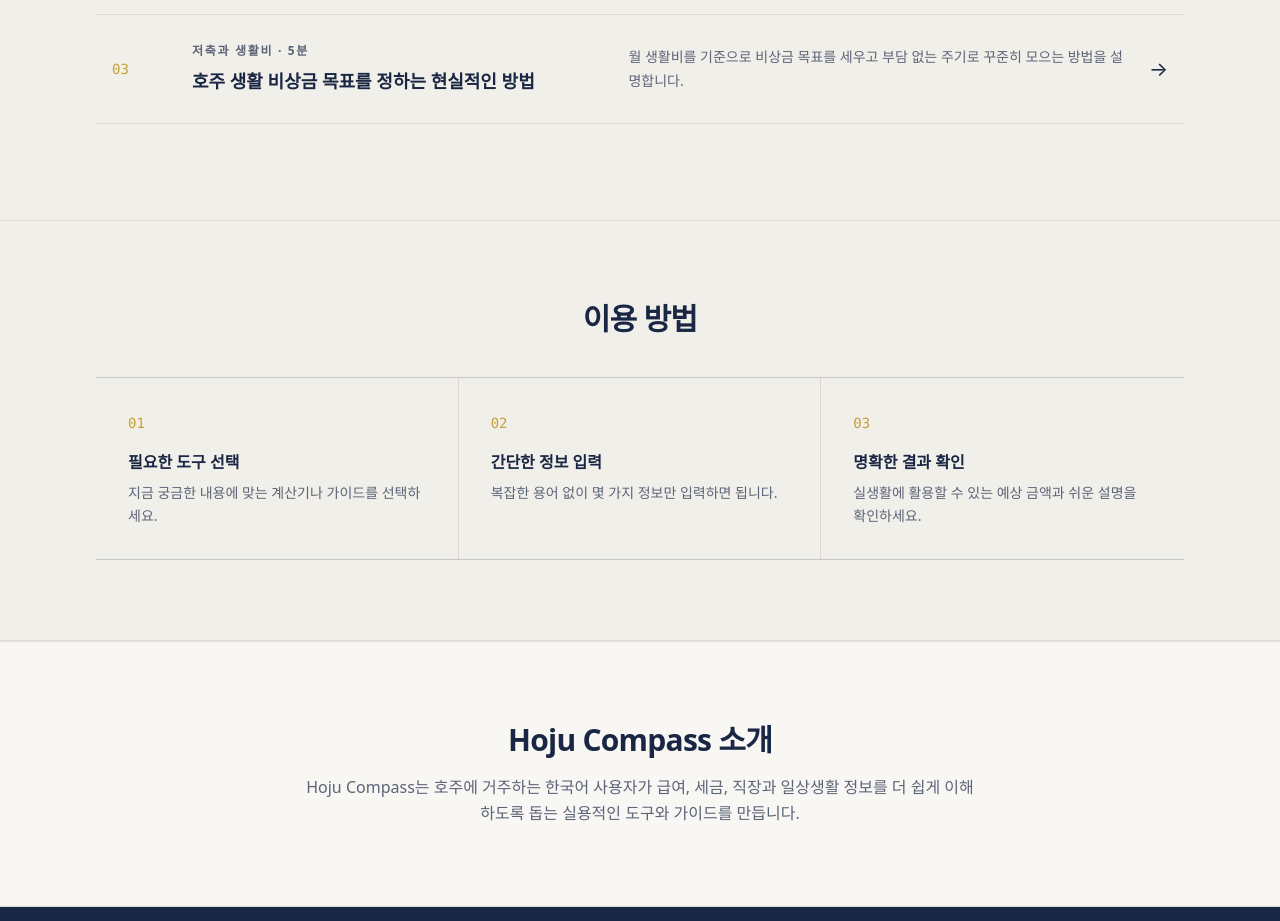
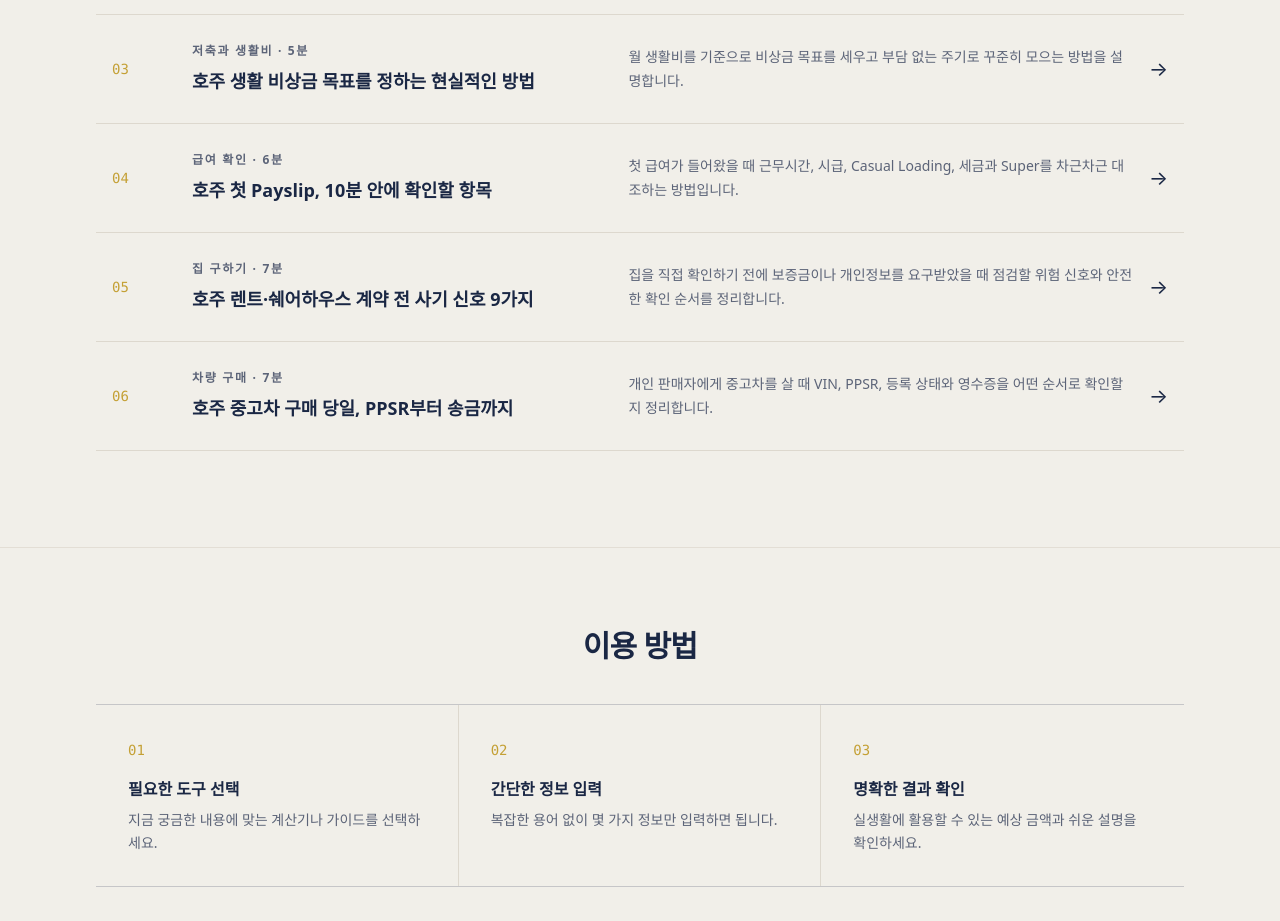
Before and after one commit to jelov219au/aussie-compass, a Next.js app: page / in a window 1280 px wide. Shown: the part 3820-4741 px from the top of the page. Built offline with nearby package versions, Linux system fonts and the light colour scheme; no server answers.

Commit message:
Add practical housing pay and car guides

```diff
--- a/src/data/articles.ts
+++ b/src/data/articles.ts
@@ -7,6 +7,7 @@ export type Article = {
   toolHref: string;
   toolLabel: string;
   sections: Array<{ heading: string; paragraphs?: string[]; bullets?: string[] }>;
+  sources?: Array<{ label: string; href: string }>;
 };
 
 export const articles: Article[] = [
@@ -54,6 +55,55 @@ export const articles: Article[] = [
       { heading: "목표는 단계적으로", paragraphs: ["처음부터 큰 금액을 목표로 하면 시작하기 어려울 수 있습니다. 1차로 작은 완충 자금을 만들고, 이후 한 달치 필수 지출, 마지막으로 여러 달을 버틸 수 있는 금액으로 확장해 보세요. MoneySmart는 일반적인 목표로 약 3개월치 지출을 안내합니다."] },
       { heading: "꾸준함을 만드는 방법", bullets: ["급여일 직후 자동 이체 설정", "생활비 계좌와 분리", "매주 또는 격주로 완료 기록", "목표의 25%·50%·75% 지점 확인", "예상치 못한 인출 후에도 다시 시작"] },
     ],
+    sources: [{ label: "MoneySmart — Save for an emergency fund", href: "https://moneysmart.gov.au/saving/save-for-an-emergency-fund" }],
+  },
+  {
+    slug: "first-payslip-checklist-australia",
+    title: "호주 첫 Payslip, 10분 안에 확인할 항목",
+    description: "첫 급여가 들어왔을 때 근무시간, 시급, Casual Loading, 세금과 Super를 차근차근 대조하는 방법입니다.",
+    category: "급여 확인",
+    readingTime: "6분",
+    toolHref: "/payslip-guide",
+    toolLabel: "Payslip 항목 확인하기",
+    sections: [
+      { heading: "통장 금액만 확인하면 놓치는 것이 있습니다", paragraphs: ["은행에 입금된 금액은 세금과 공제 후 금액인 Net Pay입니다. 정확한 급여를 확인하려면 Payslip의 근무기간, 시급, 시간, Loading과 Penalty, 공제 내역을 실제 근무 기록과 함께 봐야 합니다."] },
+      { heading: "가장 먼저 볼 기본 정보", bullets: ["내 이름과 고용주 이름·ABN", "급여 지급일과 Pay period", "Gross Pay와 Net Pay", "기본 시급과 계산된 근무시간", "Casual Loading, 주말·공휴일 Penalty, Allowance가 별도로 표시됐는지", "PAYG 원천징수와 Super 정보"] },
+      { heading: "내 기록과 한 줄씩 대조하세요", paragraphs: ["로스터와 출퇴근 기록을 열고 일반 근무, 주말, 공휴일, 휴식시간을 나눠 Payslip과 비교하세요. 첫 급여부터 같은 방식으로 확인하면 반복되는 누락을 빠르게 발견할 수 있습니다."], bullets: ["Roster 또는 근무시간 캡처 보관", "계약서의 고용 형태와 시급 확인", "적용 Award와 Classification 확인", "Payslip PDF와 실제 입금 내역 함께 보관"] },
+      { heading: "차이가 있다면 먼저 사실을 정리하세요", paragraphs: ["누락된 날짜와 시간, 예상 시급, Payslip에 표시된 금액을 표로 정리한 뒤 고용주나 Payroll 담당자에게 서면으로 문의하세요. 해결되지 않으면 Fair Work Ombudsman의 공식 안내를 확인할 수 있습니다. Payslip은 급여일로부터 1 working day 이내에 제공돼야 합니다."] },
+    ],
+    sources: [{ label: "Fair Work Ombudsman — Pay slips and record-keeping", href: "https://www.fairwork.gov.au/pay-and-wages/paying-wages/pay-slips" }],
+  },
+  {
+    slug: "australia-rental-scam-red-flags",
+    title: "호주 렌트·쉐어하우스 계약 전 사기 신호 9가지",
+    description: "집을 직접 확인하기 전에 보증금이나 개인정보를 요구받았을 때 점검할 위험 신호와 안전한 확인 순서를 정리합니다.",
+    category: "집 구하기",
+    readingTime: "7분",
+    toolHref: "/property-inspection-checklist",
+    toolLabel: "집 방문 체크리스트 열기",
+    sections: [
+      { heading: "급한 마음을 이용하는 제안을 경계하세요", paragraphs: ["집이 부족하거나 입주일이 가까우면 확인 전에 돈부터 보내고 싶어질 수 있습니다. 하지만 실제 주소가 존재한다는 사실만으로 게시자가 그 집을 빌려줄 권한이 있다는 뜻은 아닙니다."] },
+      { heading: "멈추고 확인해야 할 신호", bullets: ["집을 보여주지 못한다며 선입금을 요구함", "시세보다 지나치게 저렴하고 오늘 바로 결정하라고 재촉함", "해외 체류 중이라며 열쇠를 택배로 보내겠다고 함", "계약 상대의 이름과 입금 계좌 명의가 다름", "주소나 사진을 검색했더니 다른 가격·연락처의 광고가 나옴", "정식 계약 내용 없이 현금이나 송금 서비스만 요구함", "검증 전 여권 전체 사본이나 은행 정보를 이메일로 요구함", "수리·공과금·Bond 부담 주체를 적어주지 않음", "질문에 답하지 않고 메시지를 다른 앱으로 옮기려 함"] },
+      { heading: "돈을 보내기 전 확인 순서", bullets: ["가능하면 직접 방문하고 내부와 열쇠 접근을 확인", "주소, 게시자 이름, 이메일과 사진을 각각 검색", "임대인·에이전트·기존 세입자 중 누구와 계약하는지 확인", "주세와 공과금, Bond, 최소 거주기간, 퇴거 통지를 서면으로 받기", "해당 주의 Bond 납부·등록 절차와 영수증 확인", "송금 전 계약 상대와 계좌 명의를 다시 대조"] },
+      { heading: "신분증은 필요한 범위만 제출하세요", paragraphs: ["렌트 신청 과정에서 신원 확인 자료가 필요할 수 있지만, 상대방과 절차를 검증하기 전에 민감한 전체 문서를 보내지는 마세요. TFN, 은행 비밀번호, 카드 보안번호는 주거 계약 확인에 필요하지 않습니다. 의심스러운 광고나 송금 피해는 Scamwatch와 해당 결제기관에 신속히 알리세요."] },
+    ],
+    sources: [{ label: "Scamwatch — Looking for rental properties online?", href: "https://www.scamwatch.gov.au/about-us/news-and-alerts/looking-for-rental-properties-online-watch-out-for-scams" }],
+  },
+  {
+    slug: "used-car-ppsr-purchase-day-checklist",
+    title: "호주 중고차 구매 당일, PPSR부터 송금까지",
+    description: "개인 판매자에게 중고차를 살 때 VIN, PPSR, 등록 상태와 영수증을 어떤 순서로 확인할지 정리합니다.",
+    category: "차량 구매",
+    readingTime: "7분",
+    toolHref: "/used-car-comparison",
+    toolLabel: "중고차 첫 1년 비용 비교하기",
+    sections: [
+      { heading: "광고 가격이 전체 비용은 아닙니다", paragraphs: ["차량 가격 외에도 등록 이전 비용, 보험, Rego, 정비, 타이어와 연료비가 필요합니다. 후보를 비교할 때는 구매가가 아니라 첫 1년 총비용을 함께 보는 편이 안전합니다."] },
+      { heading: "PPSR은 번호판이 아니라 VIN으로 검색합니다", paragraphs: ["호주 정부 PPSR 차량 검색은 금융 이해관계가 등록돼 있는지 확인하고, 도난 또는 폐차 기록 정보가 함께 표시될 수 있습니다. 온라인 self-service 검색 비용은 현재 A$2이며, 결과 인증서는 보관해 두세요."], bullets: ["차체와 등록 서류의 VIN이 같은지 직접 대조", "구매 당일 또는 하루 전에 최신 PPSR 검색", "검색 결과의 make, model, colour가 차량과 맞는지 확인", "인증서 파일과 검색 시간을 보관"] },
+      { heading: "PPSR만으로 확인되지 않는 것", bullets: ["정확한 미상환 금융 금액", "이전 소유자 전체 기록", "주행거리 조작 여부", "미납 벌금", "엔진·변속기·차체의 실제 상태"] },
+      { heading: "송금 전 마지막 순서", paragraphs: ["PPSR과 별도로 독립적인 사전 점검을 받고, 해당 주의 공식 등록 조회와 명의이전 절차를 확인하세요. 판매자 신원, VIN, 차량 가격, 날짜가 들어간 영수증을 준비하고 실제 차량과 열쇠를 인수하는 흐름에 맞춰 결제하세요."], bullets: ["보험 시작 시점을 차량 인수 전에 맞추기", "명의이전 책임과 제출 기한 확인", "예비 열쇠와 정비 기록 인수", "광고, 대화, 영수증과 PPSR 인증서 백업"] },
+    ],
+    sources: [{ label: "Australian Government PPSR — Do a used car or vehicle search", href: "https://www.ppsr.gov.au/searching/do-used-car-or-vehicle-search" }],
   },
 ];
 
```
Also changed, not shown: src/app/resources/[slug]/page.tsx (+1 -1 lines), src/app/resources/page.tsx (+1 -1 lines), 1 other file (tests, documents, lock files or other folders).
